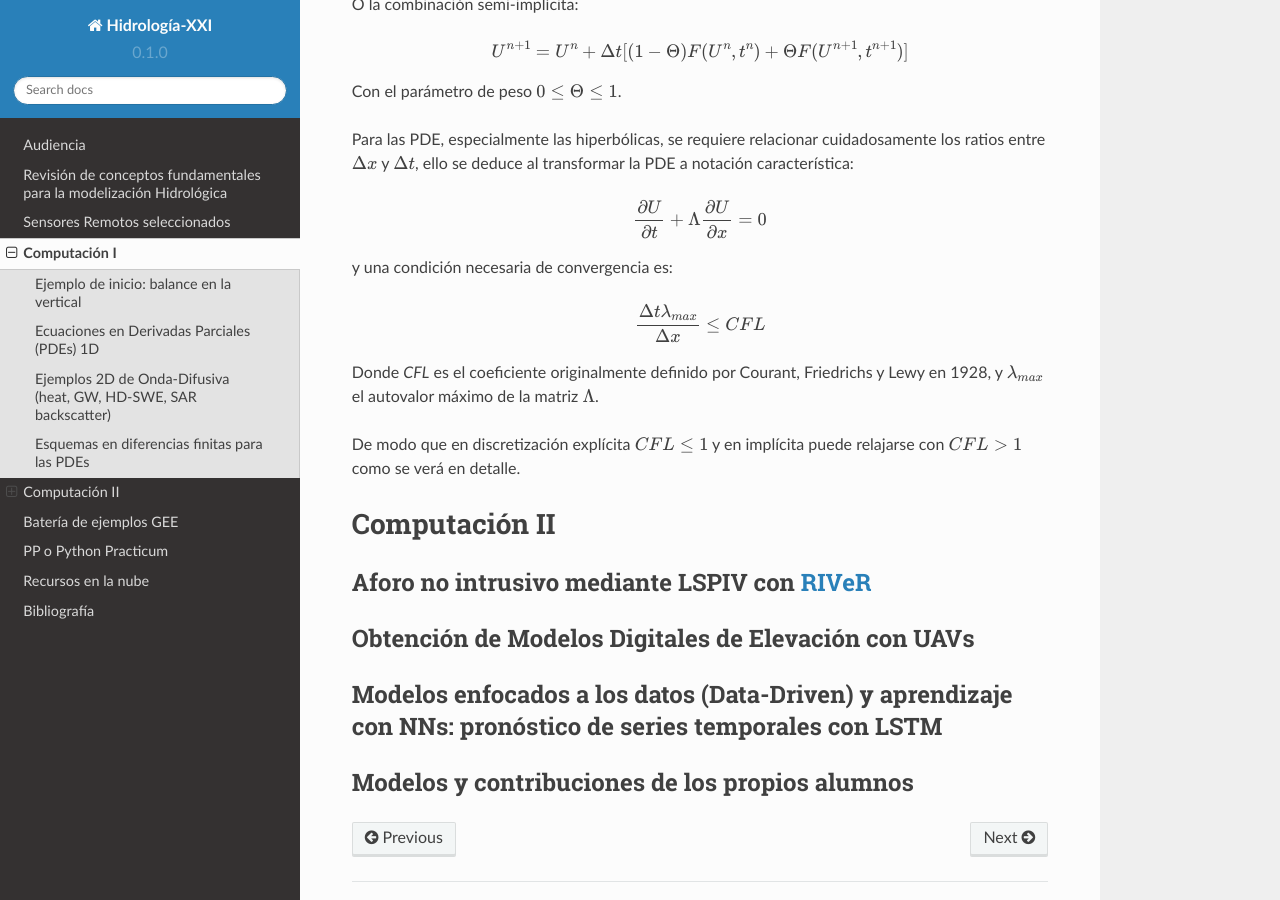
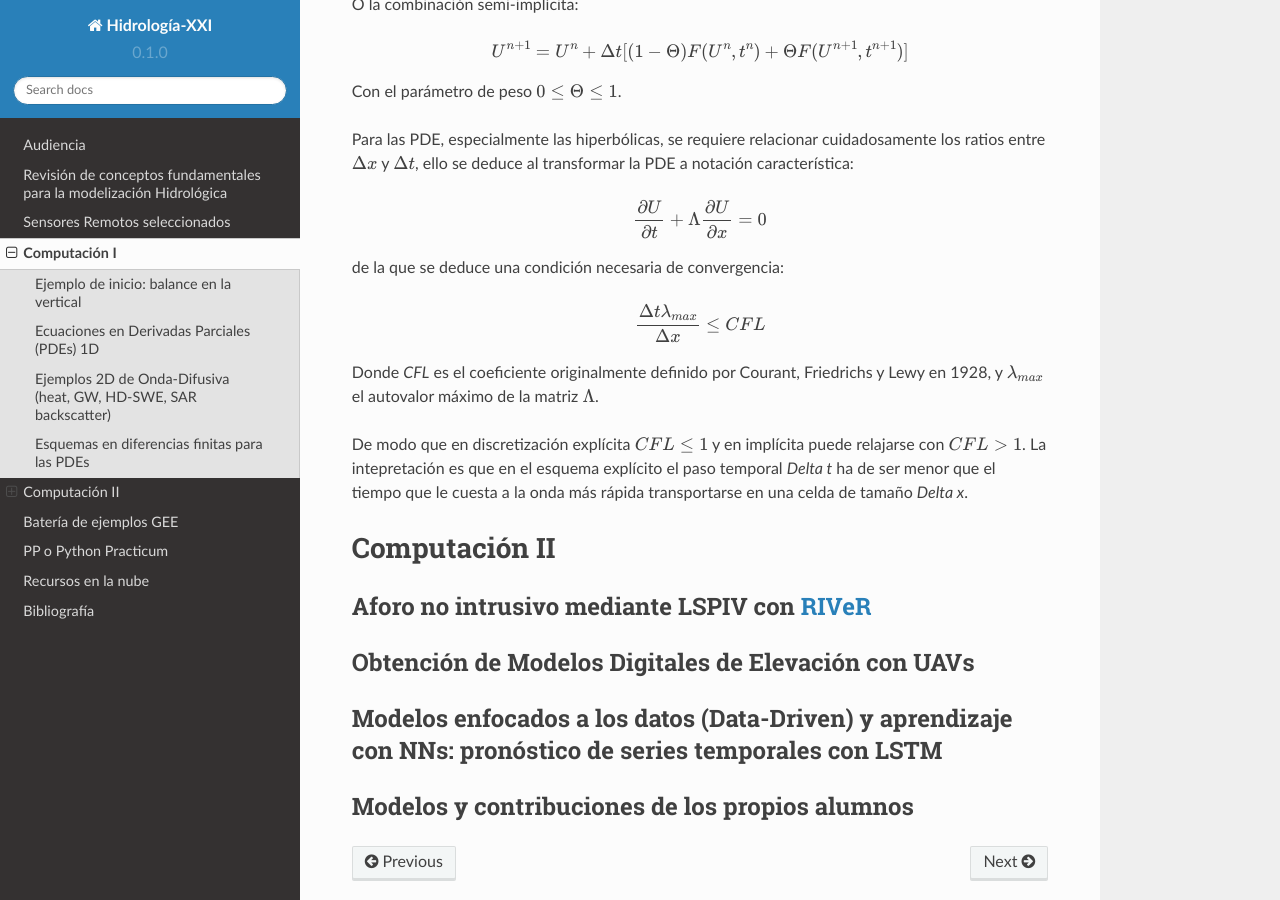
Before and after one commit to ivillamadrid/HidrologiaXXI, a Sphinx documentation site: the page built from docs/source/computacion.rst, in a window 1280 px wide and 900 px high, scrolled down 2227 px. Built offline with Sphinx 7.4.7 and the Read the Docs theme 2.0.0, drawn with Linux system fonts in a browser that asks for light colours.

Commit message:
Update computacion.rst

```diff
--- a/docs/source/computacion.rst
+++ b/docs/source/computacion.rst
@@ -109,14 +109,13 @@
 
 .. math:: \frac{\partial U}{\partial t} + \Lambda \frac{\partial U}{\partial x}=0
 
-y una condición necesaria de convergencia es:
+de la que se deduce una condición necesaria de convergencia:
 
 .. math:: \frac{\Delta t \lambda_{max}}{\Delta x} \le CFL
 
 Donde *CFL* es el coeficiente originalmente definido por Courant, Friedrichs y Lewy en 1928, y :math:`\lambda_{max}` el autovalor máximo de la matriz :math:`\Lambda`.
 
-De modo que en discretización explícita :math:`CFL \le 1` y en implícita puede relajarse con :math:`CFL \gt 1`
-como se verá en detalle.
+De modo que en discretización explícita :math:`CFL \le 1` y en implícita puede relajarse con :math:`CFL \gt 1`. La intepretación es que en el esquema explícito el paso temporal *\Delta t* ha de ser menor que el tiempo que le cuesta a la onda más rápida transportarse en una celda de tamaño *\Delta x*.
 
 
 Computación II
```
